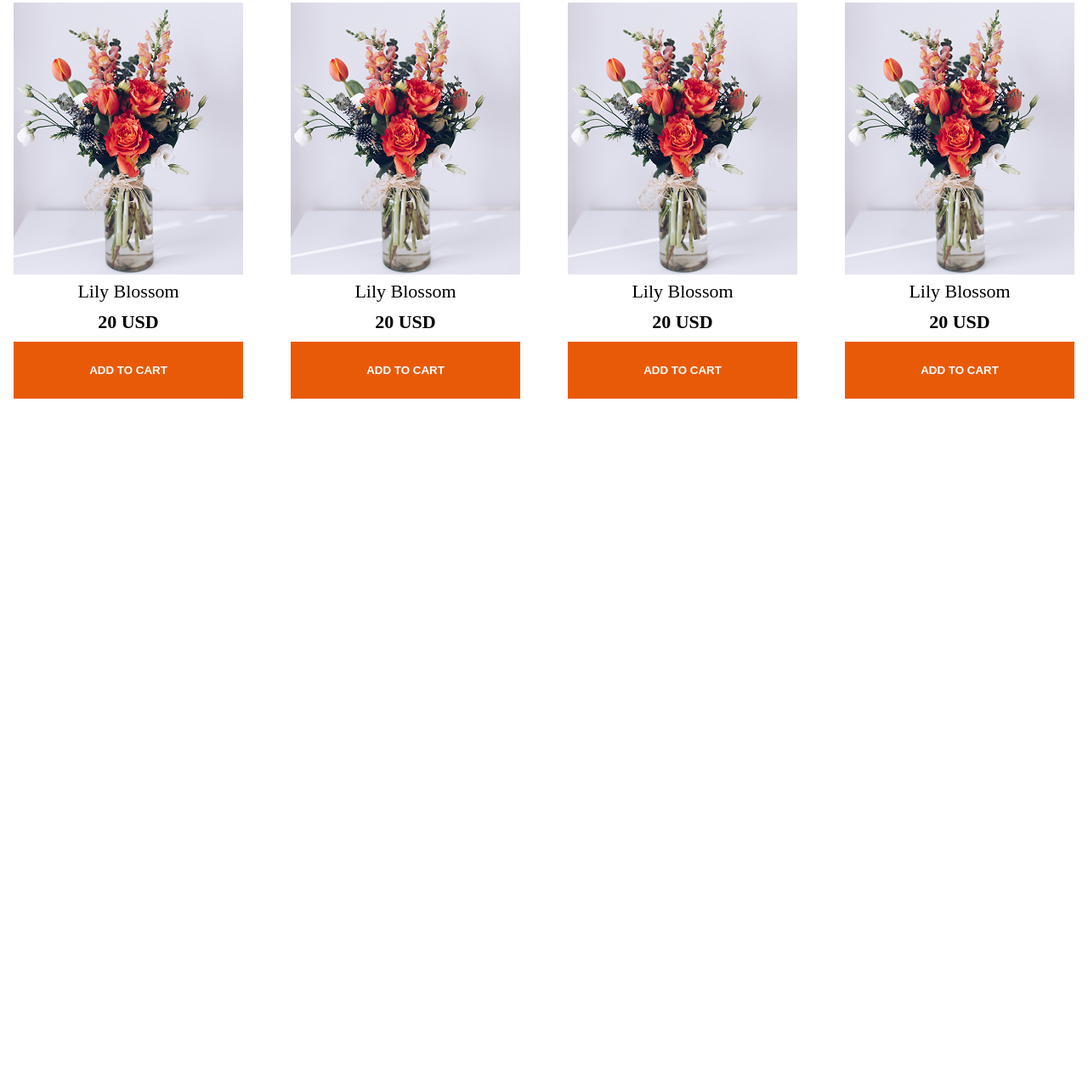
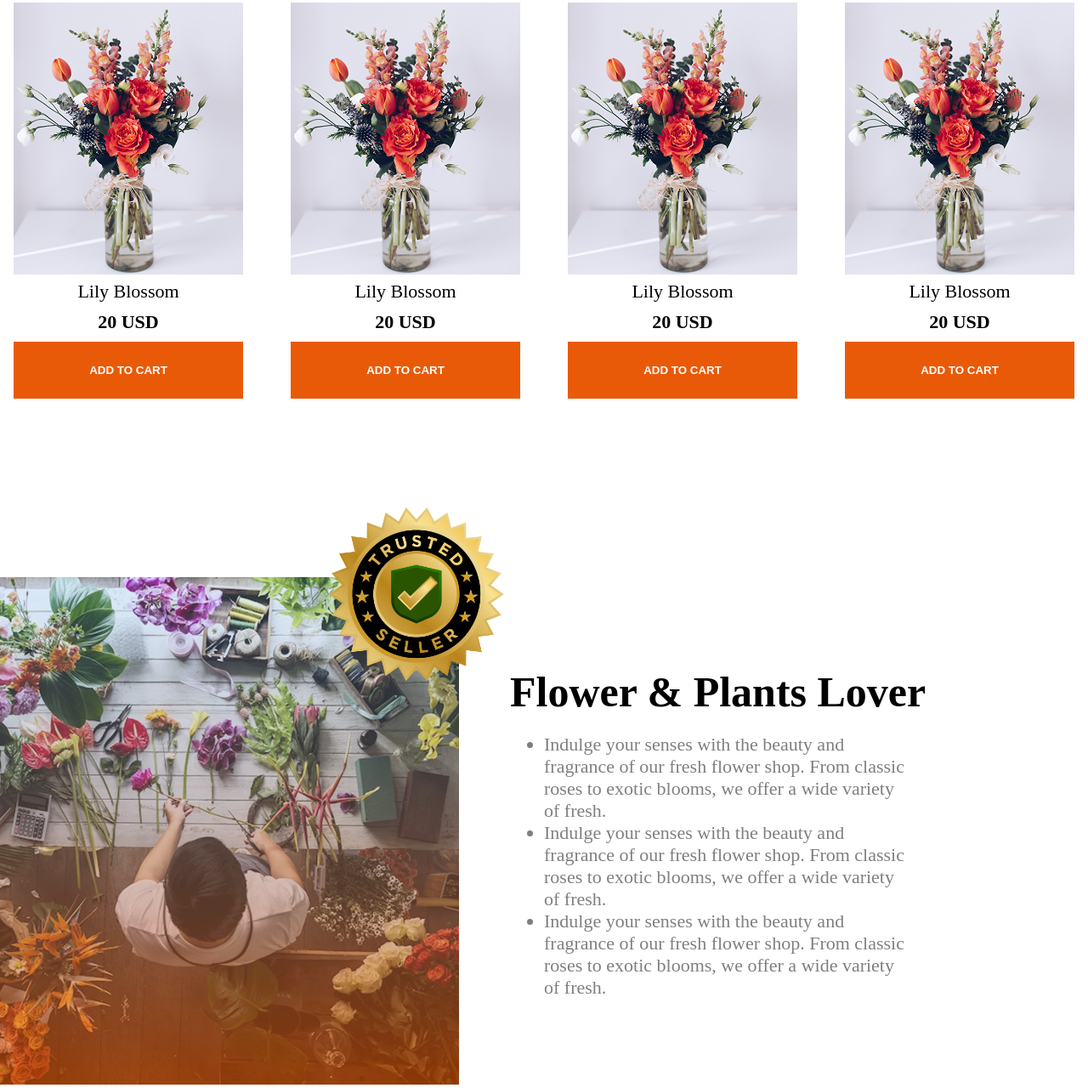
Before and after one commit to stackdaemon/flowers-web, a plain HTML site: page index.html in a window 1280 px wide. Shown: the part 1286-2566 px from the top of the page at 85% size. Before the commit the page ends 1755 px from the top, so only its background shows below. Drawn offline with Linux system fonts and the light colour scheme.

Commit message:
added plants lover section with right-aligned title and unorderd list and lest-aligned image

```diff
--- a/css/style.css
+++ b/css/style.css
@@ -1,32 +1,32 @@
 /* common section */
-*{
+* {
   margin: 0;
   padding: 0;
   box-sizing: border-box;
 }
-.inter_font{
+.inter_font {
   font-family: "Inter", sans-serif;
 }
-.noto_font{
+.noto_font {
   font-family: "Noto Serif", serif;
 }
-.container{
+.container {
   max-width: 1280px;
   margin: auto;
 }
-.com_p{
-     color:rgba(0, 0, 0, 0.5) ;
+.com_p {
+  color: rgba(0, 0, 0, 0.5);
   font-weight: 400;
   font-size: 22px;
 }
-header{
-     background: lightcoral;
+header {
+  /* background: lightcoral; */
 }
-.hide{
+.hide {
   display: none;
 }
 /* nav section */
-.header_section{
+.header_section {
   margin-top: 30px;
 }
 .nav_ul {
@@ -38,86 +38,126 @@ header{
   color: black;
   margin-right: 48px;
 }
-.nav{
+.nav {
   display: flex;
   justify-content: space-between;
   align-items: center;
-     width:  100%;
-
+  width: 100%;
 }
-#home{
+#home {
   font-weight: bold;
 }
-#shop,#about{
-     color:rgb(137, 135, 161) ;
+#shop,
+#about {
+  color: rgb(137, 135, 161);
 }
 /* Banner section */
 
-.banner_container{
+.banner_container {
   display: flex;
   justify-content: space-between;
   align-items: center;
   margin-top: 120px;
   padding: 6px;
-     background-color: lightblue;
-     width:  100%;
+  /* background-color: lightblue; */
+  width: 100%;
 }
-.baner_title{
+.baner_title {
   font-weight: bold;
   font-size: 65px;
 }
-.banner_color{
+.banner_color {
   color: rgb(233, 90, 8);
 }
-.banner_left{
+.banner_left {
   margin-top: 94px;
 }
 /* plants section */
-.plants_container{
+.plants_container {
   margin-bottom: 30px;
+
 }
-.plants_title{
-     font-size:50px ;
+.plants_title {
+  font-size: 50px;
   font-weight: bold;
+  margin: auto;
+  text-align: center;
 }
-.plants_description{
+.plants_description {
   width: 888px;
   margin: auto;
   text-align: center;
 }
 
 /* card section */
-.card_section{
+.card_section {
   margin-top: 50px;
   text-align: center;
 }
 
-.card_container{
+.card_container {
   text-align: center;
   display: grid;
-     grid-template-columns: repeat(4,1fr);
+  grid-template-columns: repeat(4, 1fr);
   gap: 24px;
 }
-.card_title{
+.card_title {
   font-size: 22px;
   font-weight: 500;
   margin-bottom: 10px;
 }
-.card_price{
-     font-size:22px ;
+.card_price {
+  font-size: 22px;
   font-weight: bold;
   display: block;
   margin-bottom: 10px;
 }
 
-.btn{
-     padding: 26px 50px ;
-     background:rgb(233, 90, 8) ;
+.btn {
+  padding: 26px 50px;
+  background: rgb(233, 90, 8);
   color: white;
-     font-weight:600 ;
+  font-weight: 600;
   border: none;
   width: 270px;
 }
+
+/* Flowers store section */
+.flowers_section {
+  margin-top: 210px;
+}
+.flowers_container {
+  display: flex;
+
+
+  align-items: center;
+  gap: 60px;
+}
+
+.flowers_ul_title {
+  font-size: 50px;
+  font-weight: bold;
+  margin-bottom: 20px;
+}
+
+.ul_description {
+  padding-left: 40px;
+}
+.flowers_left {
+  position: relative;
+}
+.badge_img {
+  width: 286px;
+  height: 286px;
+}
+.badge {
+  position: absolute;
+  top: -123px;
+  right: -93px;
+}
+
+/* lades section */
+
 
 
 
--- a/index.html
+++ b/index.html
@@ -56,10 +56,6 @@
           </div>
         </div>
       </section>
-      <section class="plants_container container">
-
-      </section>
-
       <section class="card_section container">
         <div class="plants_container">
           <h2 class="plants_title">
@@ -127,6 +123,31 @@
         </div>
 
       </section>
+      <section class="container flowers_section">
+        <div class="flowers_container">
+
+          <div class="flowers_left">
+            <img src="./assets/flower-store.png" alt="">
+            <div class="badge">
+              <img class="badge_img" src="./assets/trusted-badge.png" alt="">
+            </div>
+          </div>
+
+
+          <div class="flowers_right">
+            <h1 class="flowers_ul_title">Flower & Plants Lover</h1>
+            <ul class="com_p ul_description">
+              <li>Indulge your senses with the beauty and <br> fragrance of our fresh flower shop. From classic <br>roses to exotic blooms, we offer a wide variety  <br>of fresh.</li>
+              <li>Indulge your senses with the beauty and <br> fragrance of our fresh flower shop. From classic <br>roses to exotic blooms, we offer a wide variety  <br>of fresh.</li>
+              <li>Indulge your senses with the beauty and <br> fragrance of our fresh flower shop. From classic <br>roses to exotic blooms, we offer a wide variety  <br>of fresh.</li>
+
+            </ul>
+
+
+          </div>
+        </div>
+      </section>
+
 
 
     </main>
```
Lines whose indentation alone changed are shown as unchanged.
